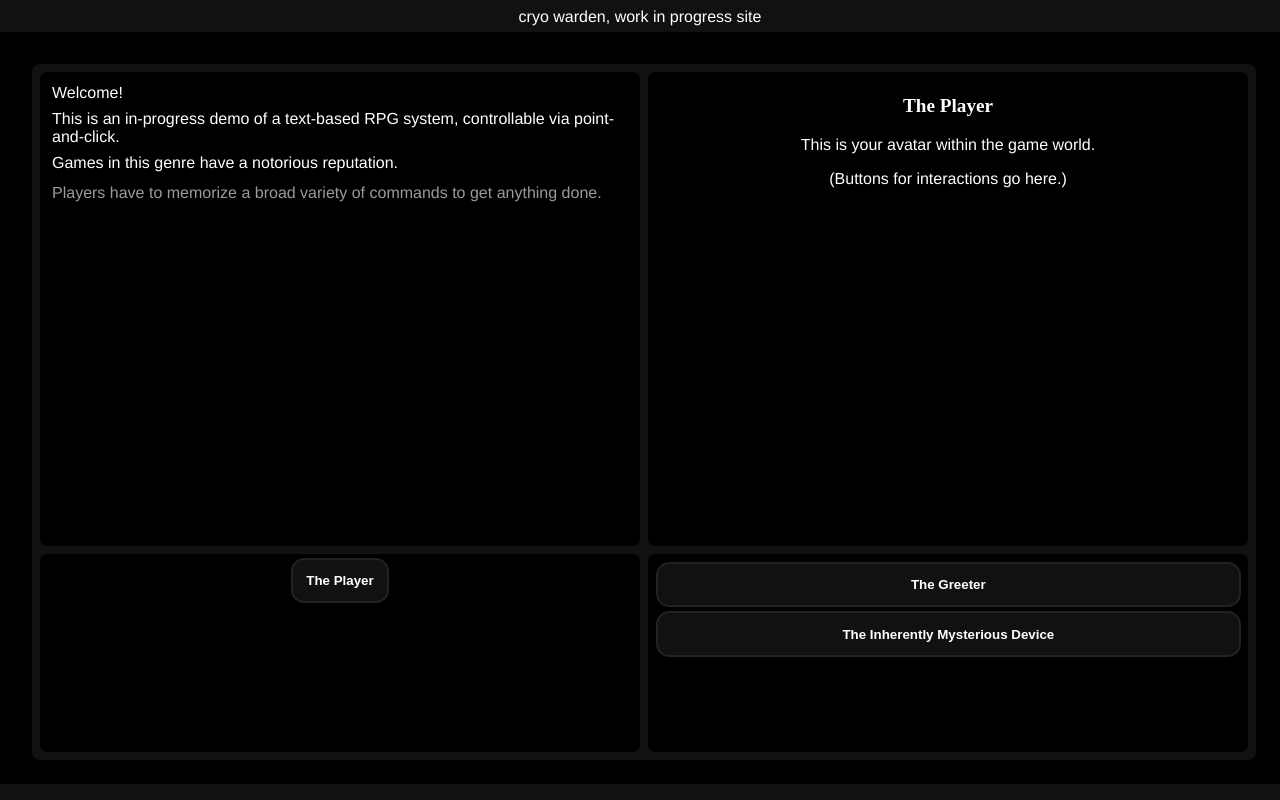
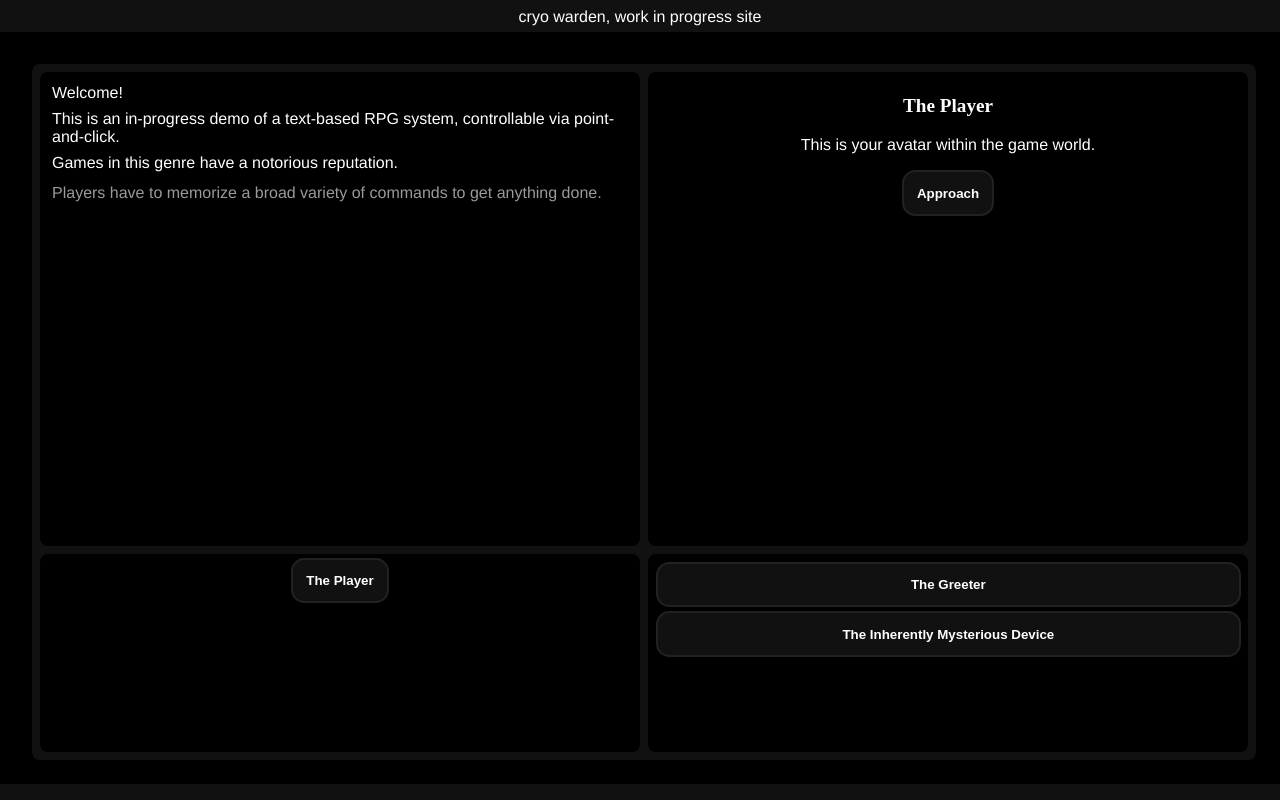
Before and after one commit to cryo-warden/cryo-warden.github.io, a React (Create React App) app: page / in a window 1280 px wide. Both pictures are taken after a click on the button "The Player". Built offline with nearby package versions, Linux system fonts and the light colour scheme.

Commit message:
scaffold interactions

```diff
--- a/src/components/Game/Focus/Focus.tsx
+++ b/src/components/Game/Focus/Focus.tsx
@@ -1,9 +1,10 @@
 import "./Focus.css";
 import { useUIState } from "../UIState/UIState";
+import Button from "components/UI/Button";
 
 // WIP Add action buttons.
 const Focus = () => {
-  const { entityViews, focusEntityId } = useUIState();
+  const { entityViews, focusEntityId, executeAction } = useUIState();
   if (focusEntityId == null) {
     return null;
   }
@@ -17,7 +18,16 @@ const Focus = () => {
     <div className="Focus">
       <div className="name">{focusedEntityView.name}</div>
       <div className="description">{focusedEntityView.description}</div>
-      <div>(Buttons for interactions go here.)</div>
+      <div>
+        {focusedEntityView.interactions.map((interaction) => (
+          <Button
+            key={interaction.label}
+            onClick={() => executeAction(interaction.action)}
+          >
+            {interaction.label}
+          </Button>
+        ))}
+      </div>
     </div>
   );
 };
--- a/src/demo/Component/Actor.ts
+++ b/src/demo/Component/Actor.ts
@@ -2,4 +2,5 @@ import { Action } from "../InputEvent";
 
 export type Actor = {
   action: Action;
+  speed: number;
 };
--- a/src/demo/DemoWorld.ts
+++ b/src/demo/DemoWorld.ts
@@ -28,7 +28,7 @@ const demoPlayer: Entity = {
     motion: { velocity: Vector.create(0, 0) },
     input: { events: [] },
     output: { events: [] },
-    actor: { action: Action.none },
+    actor: { action: Action.none, speed: 1 },
     observable: {
       name: "The Player",
       description: "This is your avatar within the game world.",
--- a/src/demo/System/ActionSystem.ts
+++ b/src/demo/System/ActionSystem.ts
@@ -4,6 +4,7 @@ import { Actor } from "../Component/Actor";
 import { Motion } from "../Component/Motion";
 import { Output } from "../Component/Output";
 import { Action } from "../InputEvent";
+import { Vector } from "general/Vector";
 
 export class ActionSystem extends System {
   query = {
@@ -21,7 +22,10 @@ export class ActionSystem extends System {
       // WIP Allow some actions even if not every Actor Entity has every other affected component. While this could potentially be done by using separate queries for each meaningful combination of Components, spend some time thinking about whether a superior approach is possible, such as creating a Partial option for EntityQuery (which actually might... just work anyway).
       switch (action.type) {
         case "move":
-          motion.velocity = action.direction; // WIP Parameterize speed and ensure that the direction is coerced to a unit Vector, or at least has square magnitude less than 1.
+          motion.velocity = Vector.scale(
+            Vector.unit(action.direction),
+            actor.speed
+          );
           break;
         case "speak":
           this.query.outputs.forEach((output) => {
--- a/src/demo/System/ObservationSystem.ts
+++ b/src/demo/System/ObservationSystem.ts
@@ -4,6 +4,8 @@ import { Observable } from "../Component/Observable";
 import { Observer } from "../Component/Observer";
 import { Output } from "../Component/Output";
 import { EntityId } from "GameEngine/Entity";
+import { Transform } from "GameEngine/Component/Transform";
+import { Vector } from "general/Vector";
 
 const entityObservationMap: WeakMap<Observer, Set<EntityId>> = new WeakMap();
 
@@ -35,14 +37,20 @@ export const isObservingEntity = (
 export type ObserverArchetype = {
   observer: Observer;
   output: Output;
+  transform: Transform;
 };
 
 export class ObservationSystem extends System {
   query = {
-    observers: new EntityQuery<ObserverArchetype>(["observer", "output"]),
+    observers: new EntityQuery<ObserverArchetype>([
+      "observer",
+      "output",
+      "transform",
+    ]),
     observables: new EntityQuery<{
       observable: Observable;
-    }>(["observable"]),
+      transform: Transform;
+    }>(["observable", "transform"]),
   };
   update() {
     // WIP Filter by distance, and sensory+environmental configurations.
@@ -58,6 +66,18 @@ export class ObservationSystem extends System {
             id: observable.id,
             name: observable.components.observable.name,
             description: observable.components.observable.description,
+            interactions: [
+              {
+                label: "Approach",
+                action: {
+                  type: "move",
+                  direction: Vector.subtract(
+                    observable.components.transform.position,
+                    observer.components.transform.position
+                  ),
+                },
+              },
+            ],
           },
         });
       });
--- a/src/demo/System/PlayerSystem.ts
+++ b/src/demo/System/PlayerSystem.ts
@@ -34,6 +34,7 @@ export class PlayerSystem extends System {
             id: player.id,
             name: player.components.observable.name,
             description: player.components.observable.description,
+            interactions: [], // WIP
           },
         });
       }
```
Also changed, not shown: src/demo/OutputEvent.ts (+7 -0 lines).
